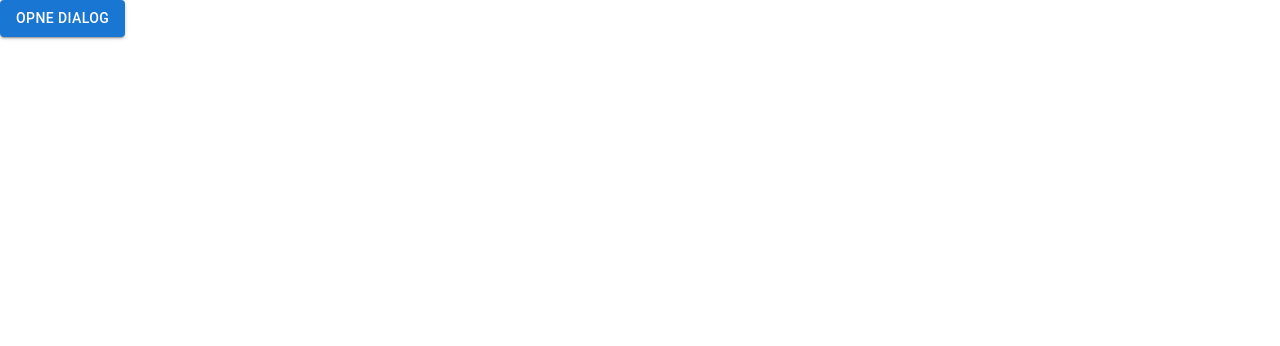
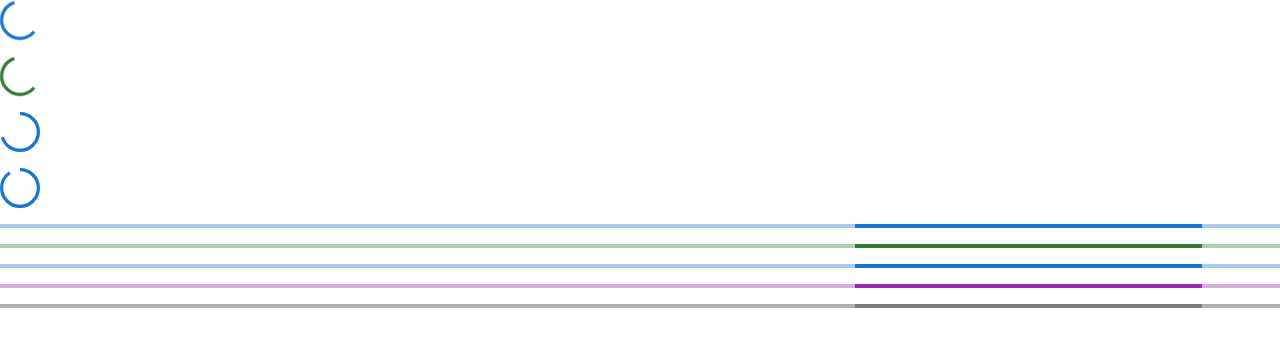
Before and after one commit to Ujala-355/Advance_react, a React (Create React App) app: page / in a window 1280 px wide. Shown: the top 346 px of the page. Built offline with nearby package versions, Linux system fonts and the light colour scheme.

Commit message:
Progress

```diff
--- a/src/App.js
+++ b/src/App.js
@@ -1,9 +1,11 @@
 import React from "react"
-import Dialog1 from "./Dialog"
+// import Dialog1 from "./Dialog"
+import Progress1 from "./progress"
 const App=()=>{
   return(
     <>
-        <Dialog1/>
+        {/* <Dialog1/> */}
+        <Progress1/>
     </>
   )
 }
--- /dev/null
+++ b/src/progress.js
@@ -0,0 +1,22 @@
+import React,{useState} from "react";
+import {Stack,CircularProgress,LinearProgress} from "@mui/material"
+const Progress1=()=>{
+    const [progress,setProgrress]=useState(90);
+    return(
+        <>
+            <Stack spacing={2}>
+                <CircularProgress/>
+                <CircularProgress color="success"/>
+                <CircularProgress variant="determinate" value={70}/>
+                <CircularProgress variant="determinate" value={progress}/>
+
+                <LinearProgress/>
+                <LinearProgress color="success"/>
+                <LinearProgress varint="determinate" value={50}/>
+                <LinearProgress color="secondary" />
+                <LinearProgress color="inherit"/>
+            </Stack>
+        </>
+    )
+}
+export default Progress1;
```
